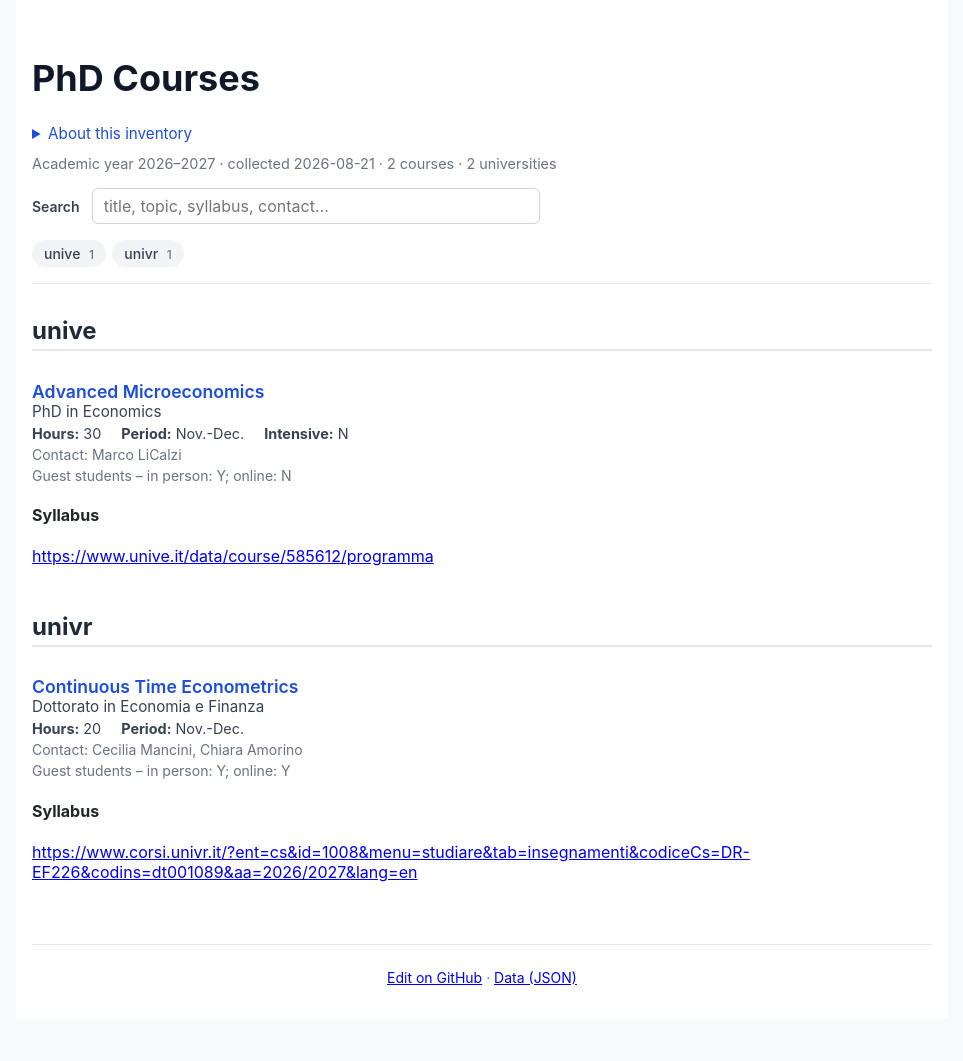
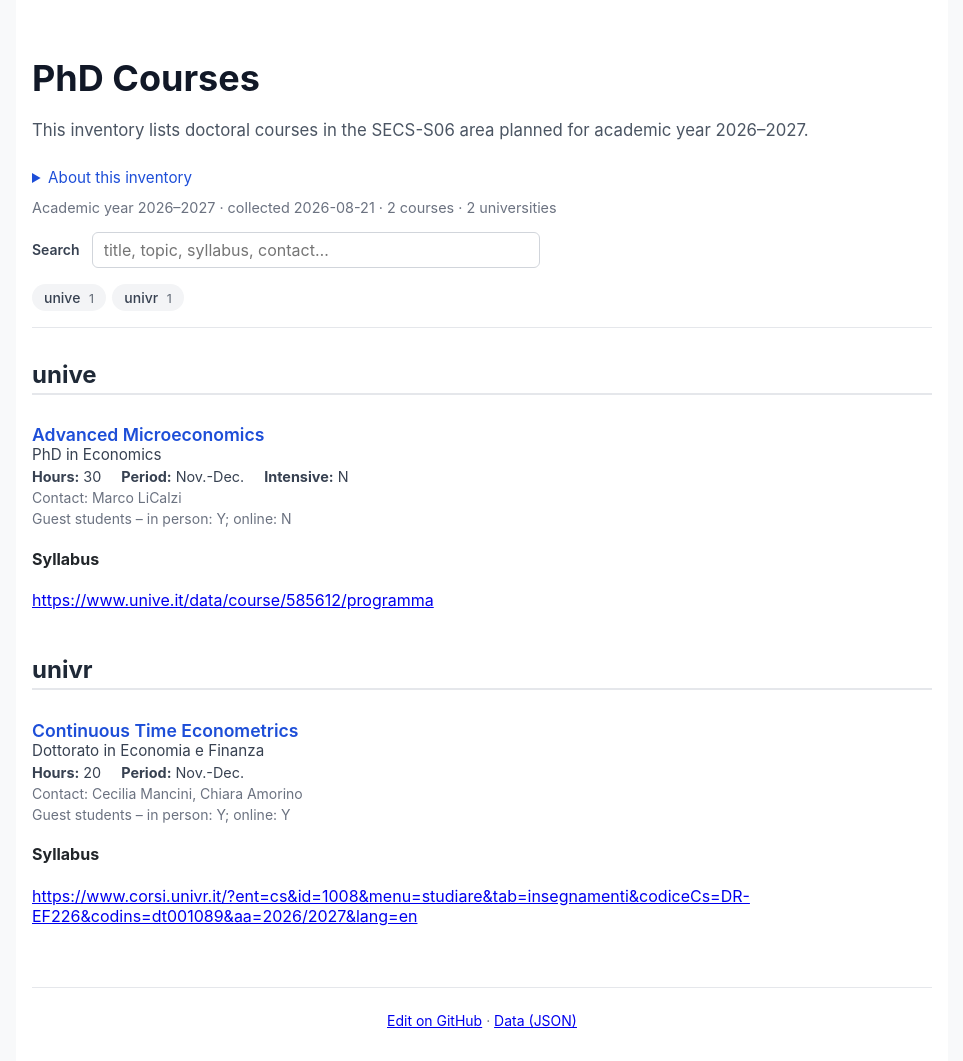
Before and after one commit to mlicalzi/phd_courses, a Jekyll site: the page built from index.html, in a window 1280 px wide. Shown: the whole page, without its empty margins (158-1121 px from the left). Built offline with Jekyll 4.4.1, drawn with Linux system fonts in a browser that asks for light colours; before the commit the page ends 1018 px from its top, so only the background shows below that; part of the change alters nothing that is shown.

```diff
--- a/index.html
+++ b/index.html
@@ -5,7 +5,7 @@ title: PhD Courses | SECS-S06
 
 {% assign courses = site.data.courses %}
 {% assign groups = courses | group_by: 'id' | sort_natural: 'name' %}
-{% assign intro = site.data.meta.intro_en %}
+{% assign intro = site.data.meta.intro %}
 
 <h1>PhD Courses</h1>
 
```
